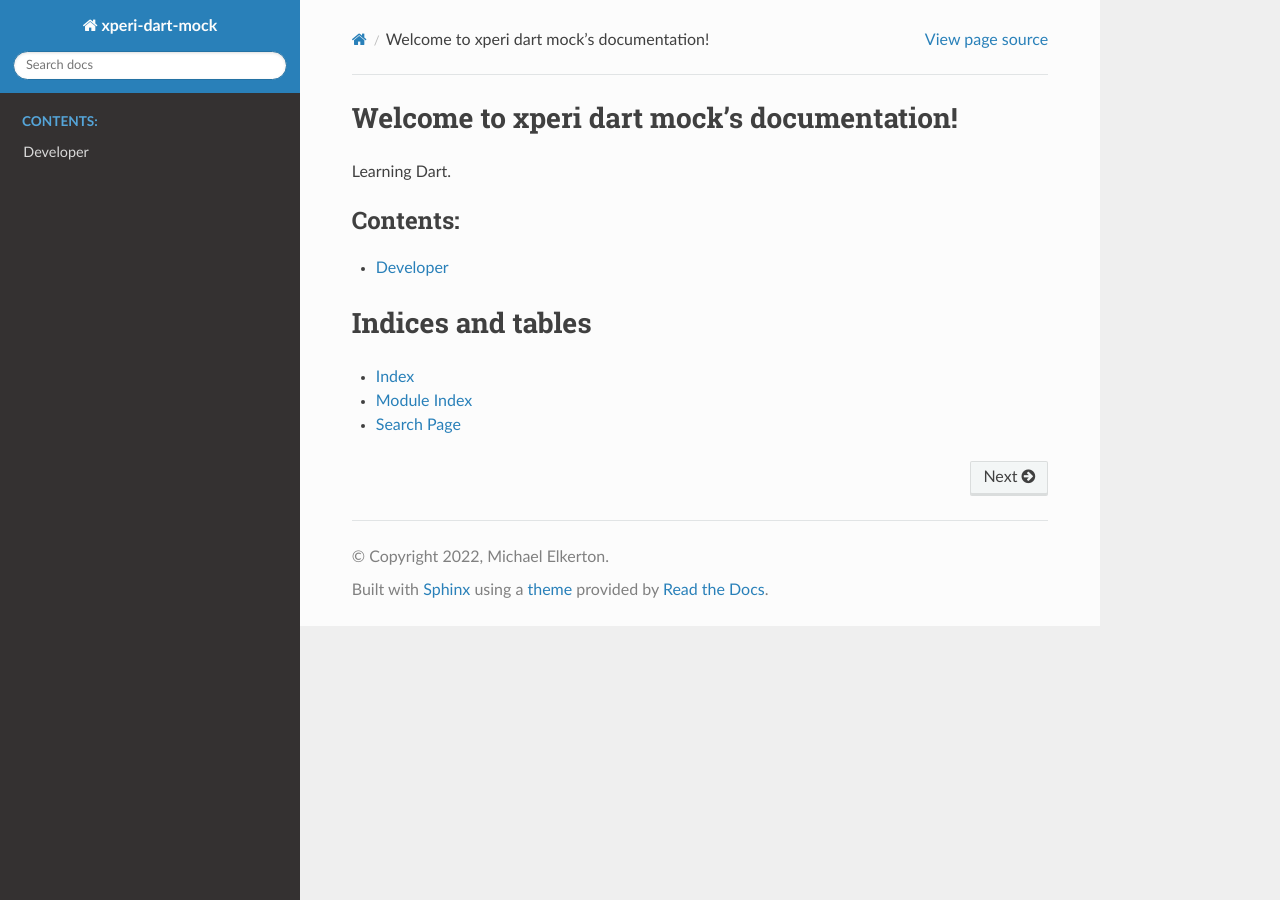
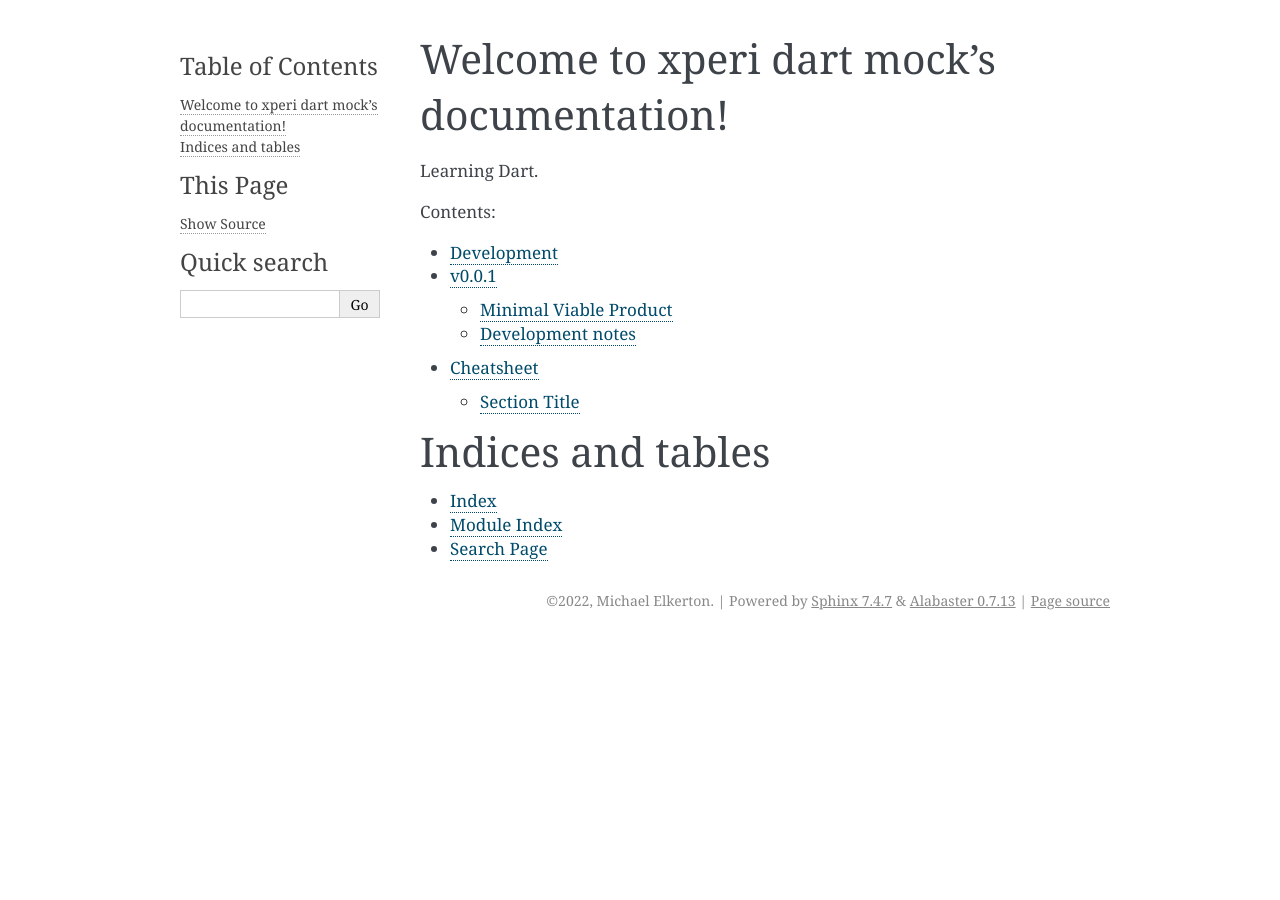
Before and after one commit to melkerton/adm-server, a Sphinx documentation site: the page built from docs/source/index.rst, in a window 1280 px wide. Built offline with Sphinx 7.4.7, drawn with Linux system fonts in a browser that asks for light colours.

```diff
--- /dev/null
+++ b/docs/source/cheatsheet.rst
@@ -0,0 +1,10 @@
+Cheatsheet
+==========
+
+===============
+ Section Title
+===============
+
+---------------
+ Section Title
+---------------
--- a/docs/source/conf.py
+++ b/docs/source/conf.py
@@ -5,6 +5,7 @@
 
 # -- Project information -----------------------------------------------------
 # https://www.sphinx-doc.org/en/master/usage/configuration.html#project-information
+
 
 project = 'xperi-dart-mock'
 copyright = '2022, Michael Elkerton'
@@ -26,5 +27,5 @@ exclude_patterns = []
 # -- Options for HTML output -------------------------------------------------
 # https://www.sphinx-doc.org/en/master/usage/configuration.html#options-for-html-output
 
-html_theme = 'sphinx_rtd_theme'
+html_theme = 'alabaster'
 html_static_path = ['_static']
--- a/docs/source/developer/index.rst
+++ /dev/null
@@ -1,2 +0,0 @@
-Developer
-=========
--- /dev/null
+++ b/docs/source/development/index.rst
@@ -0,0 +1,4 @@
+Development
+===========
+
+Versions are defined by current project demands.
--- a/docs/source/index.rst
+++ b/docs/source/index.rst
@@ -12,7 +12,9 @@ Learning Dart.
    :maxdepth: 2
    :caption: Contents:
 
-   developer/index.rst
+   development/index.rst
+   development/v0.0.1
+   cheatsheet.rst
 
 
 Indices and tables
```
Also changed, not shown: docs/source/development/v0.0.1.rst (added, +69 -0 lines).
